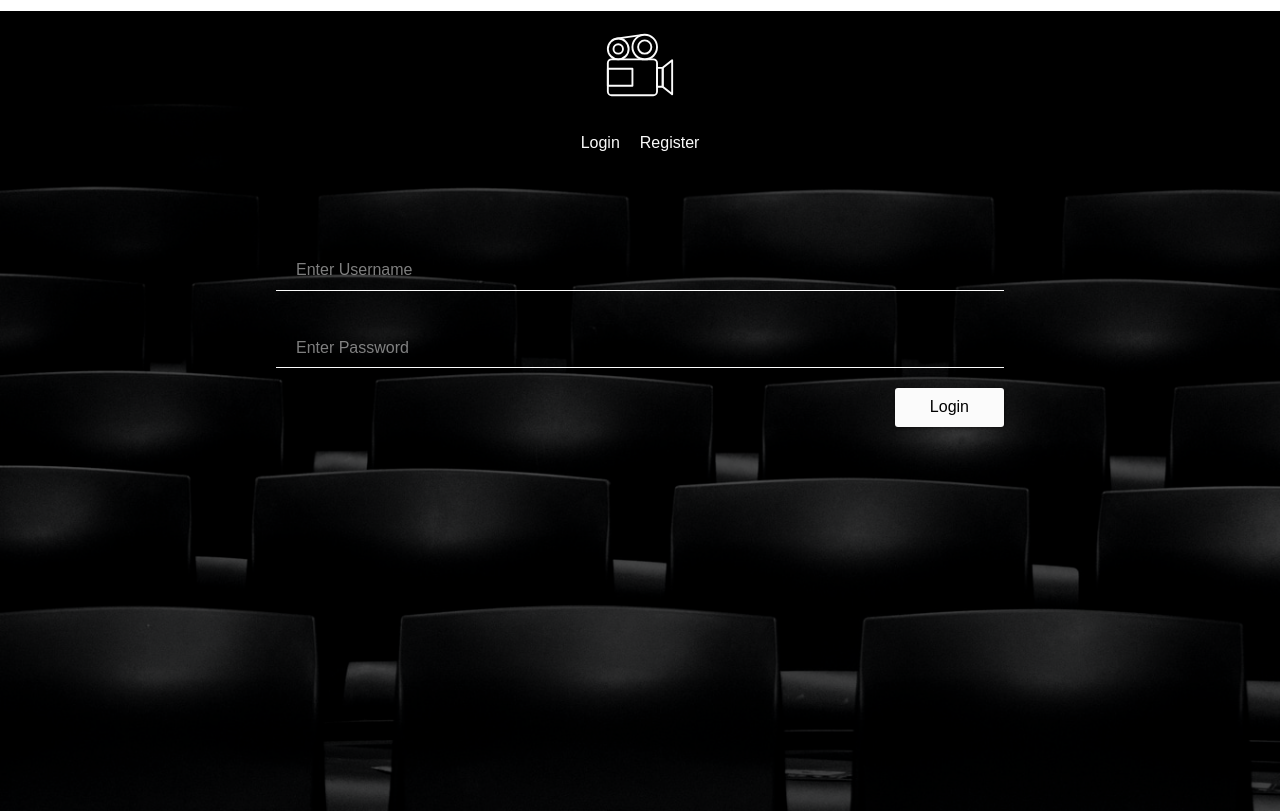
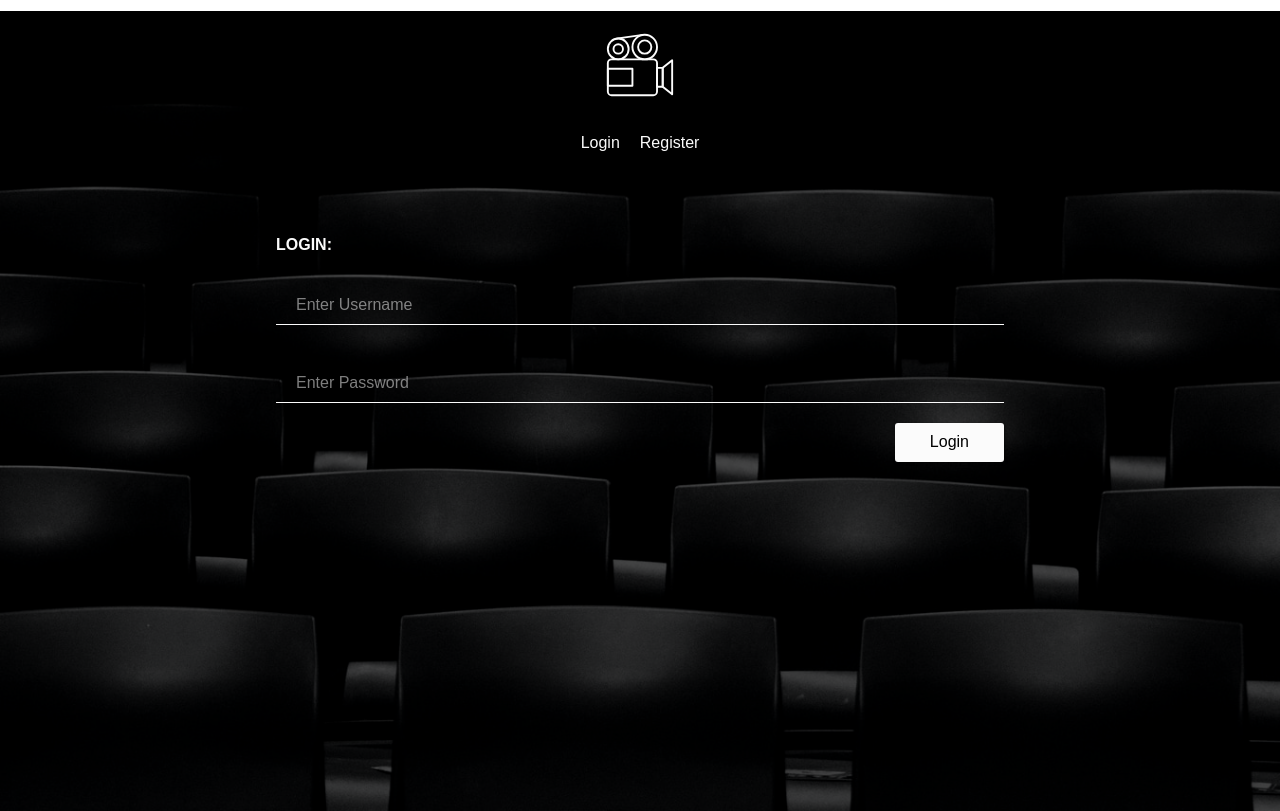
Before and after one commit to Movies-Application/front-moviesApp, a React (Create React App) app: page /login in a window 1280 px wide. Built offline with nearby package versions, Linux system fonts and the light colour scheme; a web font is replaced by a local one.

Commit message:
login and redgister page update

```diff
--- a/src/pages/Login/Login.jsx
+++ b/src/pages/Login/Login.jsx
@@ -4,6 +4,7 @@ import { userData } from "../../utils/data";
 import { AuthContext } from "../../context/AuthContext";
 import { useHistory } from "react-router-dom";
 import heroImg from "../../assets/hero-movie.jpeg";
+import * as S from "./Login.style";
 
 function login(data, setError, auth, history) {
   fetch("http://localhost:8080/login", {
@@ -37,6 +38,7 @@ function Login() {
       <Hero image={heroImg} shadow>
         <Section>
           {error && <Notification>{error}</Notification>}
+          <S.SecondaryTitle>LOGIN:</S.SecondaryTitle>
           <FormTemplate
             fields={userData}
             type="submit"
--- /dev/null
+++ b/src/pages/Login/Login.style.js
@@ -0,0 +1,5 @@
+import styled from "styled-components";
+
+export const SecondaryTitle = styled.h2`
+  font-size: 1em;
+`;
--- a/src/pages/Register/Register.jsx
+++ b/src/pages/Register/Register.jsx
@@ -2,6 +2,7 @@ import React, { useState } from "react";
 import { Hero, FormTemplate, Notification, Section } from "../../components";
 import { userData } from "../../utils/data";
 import heroImg from "../../assets/hero-movie.jpeg";
+import * as S from "./Register.style";
 
 function addUser(data, setError) {
   console.log(data);
@@ -27,6 +28,7 @@ function Register() {
       <Hero image={heroImg} shadow>
         <Section>
           {error && <Notification>{error}</Notification>}
+          <S.SecondaryTitle>REGISTER:</S.SecondaryTitle>
           <FormTemplate
             fields={userData}
             type="submit"
--- /dev/null
+++ b/src/pages/Register/Register.style.js
@@ -0,0 +1,5 @@
+import styled from "styled-components";
+
+export const SecondaryTitle = styled.h2`
+  font-size: 1em;
+`;
```
